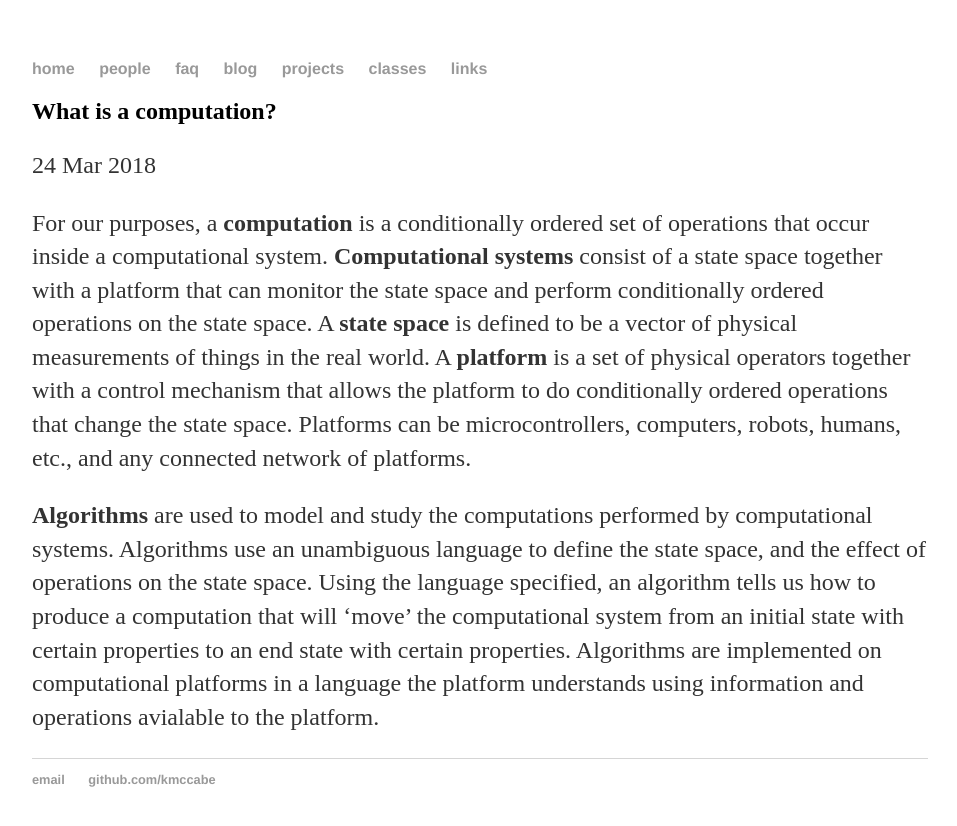
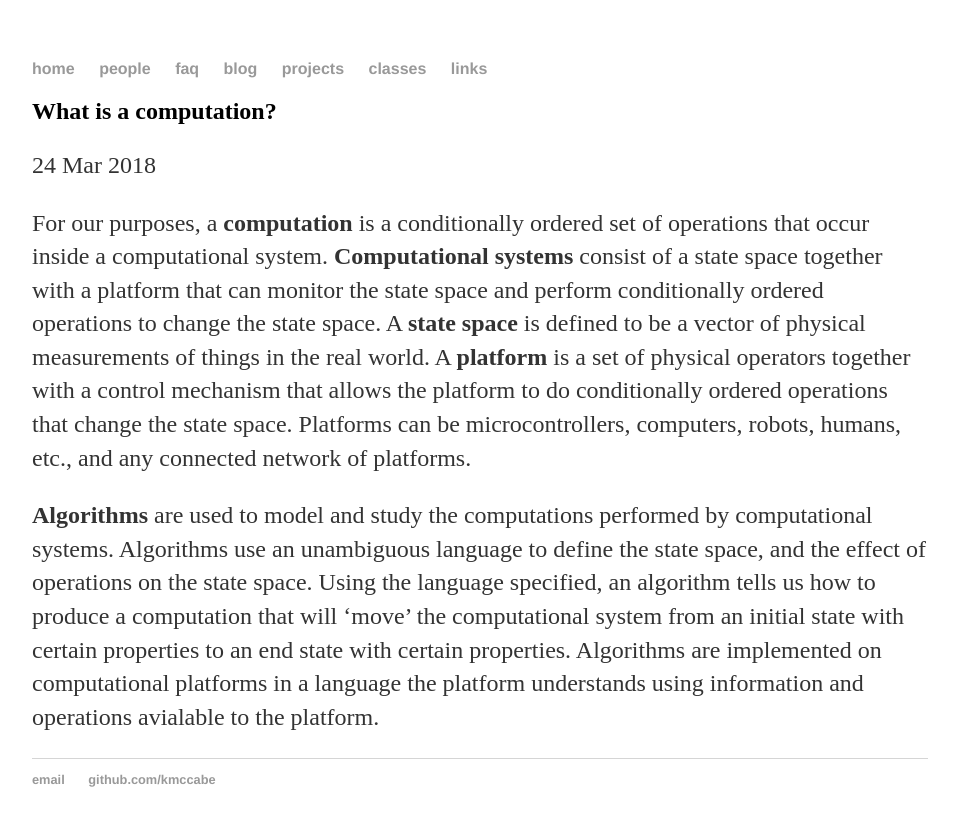
Before and after one commit to Kmccabe/KAM.github.io, a Jekyll site: the page built from _faqs/00005_ computations.md, in a window 1280 px wide. Shown: the top 826 px of the page, without its empty margins (160-1117 px from the left). Built offline with Jekyll 4.4.1, drawn with Linux system fonts in a browser that asks for light colours.

Commit message:
Update 00005_ computations.md

```diff
--- a/_faqs/00005_ computations.md
+++ b/_faqs/00005_ computations.md
@@ -3,6 +3,6 @@
 date: 2018-03-24 00:00:00 Z
 layout: faq
 ---
-For our purposes, a **computation** is a conditionally ordered set of operations that occur inside a computational system.  **Computational systems** consist of a state space together with a platform that can monitor the state space and perform conditionally ordered operations on the state space.  A **state space** is defined to be a vector of physical measurements of things in the real world.  A **platform** is a set of physical operators together with a control mechanism that allows the platform to do conditionally ordered operations that change the state space.  Platforms can be microcontrollers, computers, robots, humans, etc., and any connected network of platforms.
+For our purposes, a **computation** is a conditionally ordered set of operations that occur inside a computational system.  **Computational systems** consist of a state space together with a platform that can monitor the state space and perform conditionally ordered operations to change the state space.  A **state space** is defined to be a vector of physical measurements of things in the real world.  A **platform** is a set of physical operators together with a control mechanism that allows the platform to do conditionally ordered operations that change the state space.  Platforms can be microcontrollers, computers, robots, humans, etc., and any connected network of platforms.
 
 **Algorithms** are used to model and study the computations performed by computational systems.  Algorithms use an unambiguous language to define the state space, and the effect of operations on the state space.  Using the language specified, an algorithm tells us how to produce a computation that will 'move' the computational system from an initial state with certain properties to an end state with certain properties.  Algorithms are implemented on computational platforms in a language the platform understands using information and operations avialable to the platform.
```
